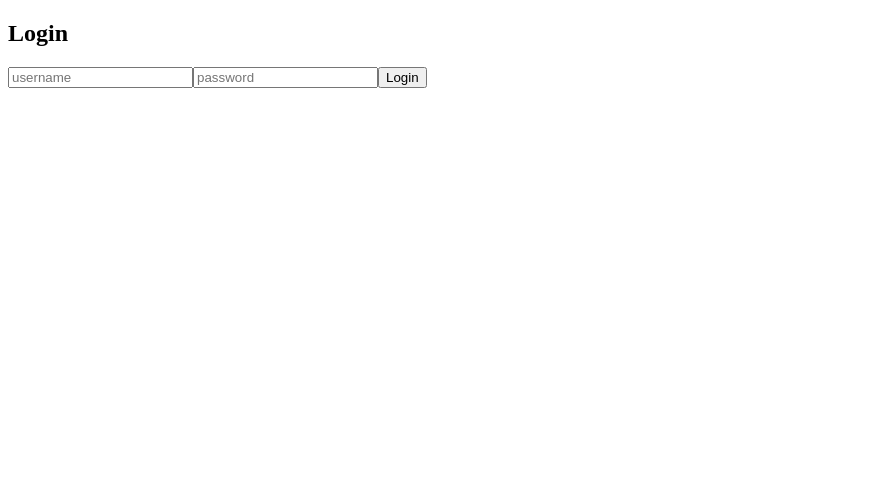
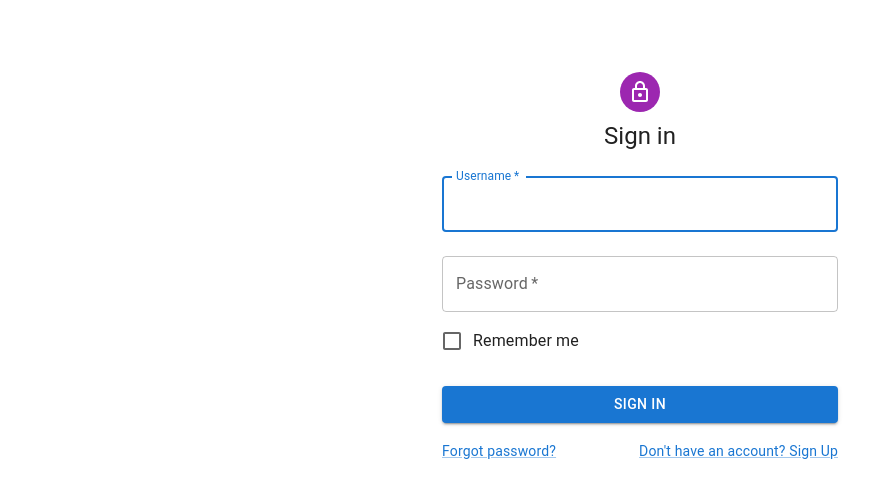
Before and after one commit to 2208-GS-Team-3/Right-Round-Records, a React app: page / in a window 1280 px wide. Shown: the top 498 px of the page, without its empty margins (0-894 px from the left). Built offline with nearby package versions, Linux system fonts and the light colour scheme; the HTML template or start-up script is replaced by a standard one.

Commit message:
Log-in MUI Update

```diff
--- a/package.json
+++ b/package.json
@@ -15,6 +15,10 @@
   "author": "",
   "license": "ISC",
   "dependencies": {
+    "@emotion/react": "^11.10.5",
+    "@emotion/styled": "^11.10.5",
+    "@mui/icons-material": "^5.10.16",
+    "@mui/material": "^5.10.16",
     "@reduxjs/toolkit": "^1.9.1",
     "bcrypt": "^5.1.0",
     "disconnect": "^1.2.2",
--- a/src/components/App.js
+++ b/src/components/App.js
@@ -1,25 +1,25 @@
-import React, { useEffect } from 'react';
-import Home from './Home';
-import Login from './Login';
-import { setUser } from '../store/userSlice';
-import { useSelector, useDispatch } from 'react-redux';
-import { Link, Routes, Route } from 'react-router-dom';
-import axios from 'axios';
+import React, { useEffect } from "react";
+import Home from "./Home";
+import Login from "./Login";
+import { setUser } from "../store/userSlice";
+import { useSelector, useDispatch } from "react-redux";
+import { Link, Routes, Route } from "react-router-dom";
+import axios from "axios";
 
 const App = () => {
-    const { user } = useSelector(state => state.user);
+  const { user } = useSelector((state) => state.user);
   const dispatch = useDispatch();
 
   const loginWithToken = async () => {
-        const token = window.localStorage.getItem('token');
+    const token = window.localStorage.getItem("token");
     if (token) {
-            const response = await axios.get('/api/auth', {
+      const response = await axios.get("/api/auth", {
         headers: {
-                    authorization: token
-                }
+          authorization: token,
+        },
       });
 
-            dispatch(setUser(response.data))
+      dispatch(setUser(response.data));
     }
   };
 
@@ -27,16 +27,16 @@
     loginWithToken();
   }, []);
 
-    if (!user.id) return <Login />
+  if (!user.id) return <Login />;
   return (
     <div>
       <h1>Acme Shopping</h1>
       <div>
         <nav>
-                    <Link to='/'>Home</Link>
+          <Link to="/">Home</Link>
         </nav>
         <Routes>
-                    <Route path='/' element={<Home />} />
+          <Route path="/" element={<Home />} />
         </Routes>
       </div>
     </div>
--- a/src/components/Login.js
+++ b/src/components/Login.js
@@ -1,60 +1,120 @@
-import React, { useState } from 'react';
-import { useDispatch } from 'react-redux';
-import { setUser } from '../store/userSlice';
-import axios from 'axios';
+import React, { useState } from "react";
+import { useDispatch } from "react-redux";
+import { setUser } from "../store/userSlice";
+import axios from "axios";
+import Avatar from "@mui/material/Avatar";
+import Button from "@mui/material/Button";
+import TextField from "@mui/material/TextField";
+import FormControlLabel from "@mui/material/FormControlLabel";
+import Checkbox from "@mui/material/Checkbox";
+import Link from "@mui/material/Link";
+import Grid from "@mui/material/Grid";
+import Box from "@mui/material/Box";
+import LockOutlinedIcon from "@mui/icons-material/LockOutlined";
+import Typography from "@mui/material/Typography";
+import Container from "@mui/material/Container";
 
 const Login = () => {
   const dispatch = useDispatch();
   const [credentials, setCredentials] = useState({
-        username: '',
-        password: ''
+    username: "",
+    password: "",
   });
 
-    const onChange = ev => {
+  const onChange = (ev) => {
     setCredentials({ ...credentials, [ev.target.name]: ev.target.value });
   };
 
   const loginWithToken = async () => {
-        const token = window.localStorage.getItem('token');
+    const token = window.localStorage.getItem("token");
     if (token) {
-            const response = await axios.get('/api/auth', {
+      const response = await axios.get("/api/auth", {
         headers: {
-                    authorization: token
-                }
+          authorization: token,
+        },
       });
 
-            dispatch(setUser(response.data))
+      dispatch(setUser(response.data));
     }
   };
 
   const attemptLogin = async (event) => {
     event.preventDefault();
-        const response = await axios.post('/api/auth', credentials);
+    const response = await axios.post("/api/auth", credentials);
     const token = response.data;
-        window.localStorage.setItem('token', token);
+    window.localStorage.setItem("token", token);
 
-        loginWithToken(token)
+    loginWithToken(token);
   };
 
   return (
-        <div>
-            <h2>Login</h2>
-            <form onSubmit={attemptLogin}>
-                <input
-                    placeholder='username'
+    <Container component="main" maxWidth="xs">
+      <Box
+        sx={{
+          marginTop: 8,
+          display: "flex",
+          flexDirection: "column",
+          alignItems: "center",
+        }}
+      >
+        <Avatar sx={{ m: 1, bgcolor: "secondary.main" }}>
+          <LockOutlinedIcon />
+        </Avatar>
+        <Typography component="h1" variant="h5">
+          Sign in
+        </Typography>
+        <Box component="form" onSubmit={attemptLogin} noValidate sx={{ mt: 1 }}>
+          <TextField
+            margin="normal"
+            required
+            fullWidth
+            onChange={onChange}
+            id="username"
+            label="Username"
+            name="username"
+            autoComplete="username"
             value={credentials.username}
-                    name='username'
+            autoFocus
+          />
+          <TextField
+            margin="normal"
+            required
+            fullWidth
             onChange={onChange}
+            name="password"
+            label="Password"
+            type="password"
+            id="password"
+            value={credentials.password}
+            autoComplete="current-password"
           />
-                <input
-                    placeholder='password'
-                    name='password'
-                    value={credentials.password}
-                    onChange={onChange}
+          <FormControlLabel
+            control={<Checkbox value="remember" color="primary" />}
+            label="Remember me"
           />
-                <button>Login</button>
-            </form>
-        </div>
+          <Button
+            type="submit"
+            fullWidth
+            variant="contained"
+            sx={{ mt: 3, mb: 2 }}
+          >
+            Sign In
+          </Button>
+          <Grid container>
+            <Grid item xs>
+              <Link href="#" variant="body2">
+                Forgot password?
+              </Link>
+            </Grid>
+            <Grid item>
+              <Link href="#" variant="body2">
+                {"Don't have an account? Sign Up"}
+              </Link>
+            </Grid>
+          </Grid>
+        </Box>
+      </Box>
+    </Container>
   );
 };
 
--- a/src/index.js
+++ b/src/index.js
@@ -4,6 +4,7 @@
 import { createRoot } from 'react-dom/client';
 import { Provider } from 'react-redux';
 import { BrowserRouter } from 'react-router-dom';
+import CssBaseline from '@mui/material/CssBaseline';
 
 const container = document.querySelector('#root');
 const root = createRoot(container);
@@ -11,7 +12,9 @@
 root.render(
     <Provider store={store}>
         <BrowserRouter>
+        <CssBaseline>
             <App />
+        </CssBaseline>
         </BrowserRouter>
     </Provider>
 );
```
Also changed, not shown: 1 other file (tests, documents, lock files or other folders). Lines whose indentation alone changed are shown as unchanged.
